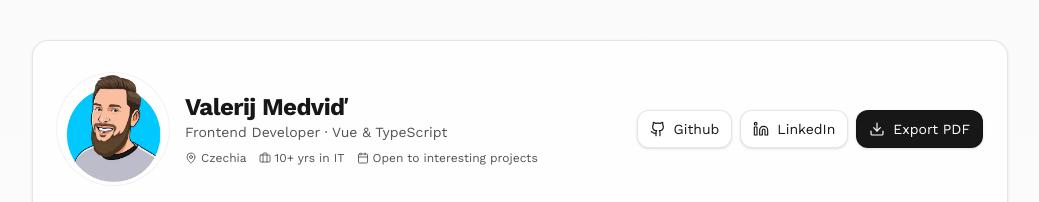
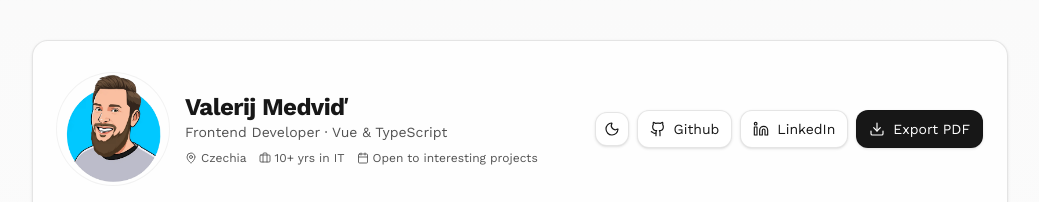
Before and after one commit to valerijmedvid/portfolio, a Vue app: page / in a window 1280 px wide. Shown: the top 202 px of the page, without its empty margins (120-1159 px from the left). Built offline with nearby package versions, Linux system fonts and the light colour scheme.

Commit message:
darkMode

```diff
--- a/src/App.vue
+++ b/src/App.vue
@@ -1,6 +1,6 @@
 <template>
   <main
-    class="min-h-screen bg-gradient-to-b from-neutral-50 to-white text-neutral-900 print:bg-white print:text-black"
+    class="min-h-screen bg-gradient-to-b from-neutral-50 to-white text-neutral-900 dark:from-neutral-950 dark:to-neutral-900 dark:text-neutral-100 print:bg-white print:text-black"
   >
     <div class="mx-auto max-w-5xl px-6 py-10 print:p-0 print:max-w-none">
       <section
@@ -21,6 +21,9 @@ import HeroHeader from './components/HeroHeader.vue'
 import SkillList from './components/SkillList.vue'
 import ExperienceHistory from './components/ExperienceHistory.vue'
 import type { TExperience } from './components/ui/UiTimelineItem.vue'
+import { useTheme } from './composables/useTheme'
+
+useTheme()
 
 const skillList = [
   'Vue.js',
--- a/src/components/HeroHeader.vue
+++ b/src/components/HeroHeader.vue
@@ -57,6 +57,11 @@
 
     <!-- Links section -->
     <div class="flex flex-wrap items-center justify-center gap-2 md:justify-end print:hidden">
+      <UiButton
+        :icon="isDark ? 'sun' : 'moon'"
+        :aria-label="isDark ? 'Switch to light mode' : 'Switch to dark mode'"
+        @click="toggle"
+      />
       <UiButton label="Github" icon="github" href="https://github.com/valerijmedvid" />
       <UiButton
         label="LinkedIn"
@@ -82,6 +87,9 @@
 import ProfilePhoto from '/src/assets/vili.webp'
 import UiButton from './ui/UiButton.vue'
 import UiIcon from './ui/UiIcon.vue'
+import { useTheme } from '@/composables/useTheme'
+
+const { isDark, toggle } = useTheme()
 
 const printPage = (): void => {
   if (typeof window !== 'undefined') {
--- a/src/components/ui/UiButton.vue
+++ b/src/components/ui/UiButton.vue
@@ -5,14 +5,17 @@
     :target="props.href ? '_blank' : undefined"
     :rel="props.href ? 'noopener noreferrer' : undefined"
     :type="props.href ? undefined : 'button'"
-    :class="{
-      'bg-neutral-900 text-white hover:bg-neutral-800': props.isDark,
-      'bg-white text-neutral-900 hover:bg-neutral-50': !props.isDark,
-    }"
-    class="inline-flex items-center gap-2 rounded-xl border border-black/10 px-3 py-2 text-sm shadow-sm transition-colors duration-200 cursor-pointer hover:shadow focus-visible:outline-none focus-visible:ring-2 focus-visible:ring-neutral-900/40"
+    :aria-label="props.label || props.ariaLabel"
+    :class="[
+      props.isDark
+        ? 'bg-neutral-900 text-white hover:bg-neutral-800 dark:bg-white dark:text-neutral-900 dark:hover:bg-neutral-100'
+        : 'bg-white text-neutral-900 hover:bg-neutral-50 dark:bg-neutral-900 dark:text-neutral-100 dark:hover:bg-neutral-800',
+      props.label ? 'px-3 py-2' : 'p-2',
+    ]"
+    class="inline-flex items-center gap-2 rounded-xl border border-black/10 dark:border-white/10 text-sm shadow-sm transition-colors duration-200 cursor-pointer hover:shadow focus-visible:outline-none focus-visible:ring-2 focus-visible:ring-neutral-900/40 dark:focus-visible:ring-white/40"
   >
     <UiIcon v-if="props.icon" :name="props.icon" />
-    {{ props.label }}
+    <span v-if="props.label">{{ props.label }}</span>
   </component>
 </template>
 
@@ -21,15 +24,18 @@ import UiIcon from './UiIcon.vue'
 
 const props = withDefaults(
   defineProps<{
-    label: string
+    label?: string
     icon?: string
     href?: string
     isDark?: boolean
+    ariaLabel?: string
   }>(),
   {
+    label: '',
     icon: undefined,
     href: undefined,
     isDark: false,
+    ariaLabel: undefined,
   },
 )
 </script>
--- a/src/components/ui/UiIcon.vue
+++ b/src/components/ui/UiIcon.vue
@@ -13,6 +13,8 @@ import {
   Calendar,
   AlertCircle,
   Hash,
+  Sun,
+  Moon,
 } from 'lucide-vue-next'
 
 const props = withDefaults(
@@ -33,6 +35,8 @@ const iconMap: Record<string, Component> = {
   briefcase: Briefcase,
   calendar: Calendar,
   hash: Hash,
+  sun: Sun,
+  moon: Moon,
 }
 
 const iconComponent = computed((): Component => {
--- /dev/null
+++ b/src/composables/useTheme.ts
@@ -0,0 +1,60 @@
+import { ref, computed, type ComputedRef, type Ref } from 'vue'
+
+type Mode = 'light' | 'dark' | 'system'
+
+const STORAGE_KEY = 'theme'
+const DARK_CLASS = 'dark'
+
+const mode = ref<Mode>('system')
+const systemPrefersDark = ref(false)
+const isDark = computed((): boolean =>
+  mode.value === 'system' ? systemPrefersDark.value : mode.value === 'dark',
+)
+
+let initialized = false
+
+function apply(): void {
+  document.documentElement.classList.toggle(DARK_CLASS, isDark.value)
+}
+
+function init(): void {
+  if (initialized || typeof window === 'undefined') return
+  initialized = true
+
+  const stored = localStorage.getItem(STORAGE_KEY)
+  if (stored === 'light' || stored === 'dark' || stored === 'system') {
+    mode.value = stored
+  }
+
+  const mql = window.matchMedia('(prefers-color-scheme: dark)')
+  systemPrefersDark.value = mql.matches
+  mql.addEventListener('change', (e) => {
+    systemPrefersDark.value = e.matches
+    if (mode.value === 'system') apply()
+  })
+
+  apply()
+
+  // Force light mode for print (Cmd+P or Export PDF) without losing user preference
+  window.addEventListener('beforeprint', () => {
+    document.documentElement.classList.remove(DARK_CLASS)
+  })
+  window.addEventListener('afterprint', apply)
+}
+
+function toggle(): void {
+  mode.value = isDark.value ? 'light' : 'dark'
+  if (typeof window !== 'undefined') {
+    localStorage.setItem(STORAGE_KEY, mode.value)
+    apply()
+  }
+}
+
+export function useTheme(): {
+  mode: Ref<Mode>
+  isDark: ComputedRef<boolean>
+  toggle: () => void
+} {
+  init()
+  return { mode, isDark, toggle }
+}
--- a/src/style.css
+++ b/src/style.css
@@ -1,4 +1,6 @@
 @import 'tailwindcss';
+
+@custom-variant dark (&:where(.dark, .dark *));
 
 @theme {
   --font-sans: 'Work Sans', sans-serif;
@@ -36,7 +38,7 @@ body {
 
 @media print {
   @page {
-    margin: 12mm 14mm;
+    margin: 8mm 10mm;
     size: A4;
   }
 
```
